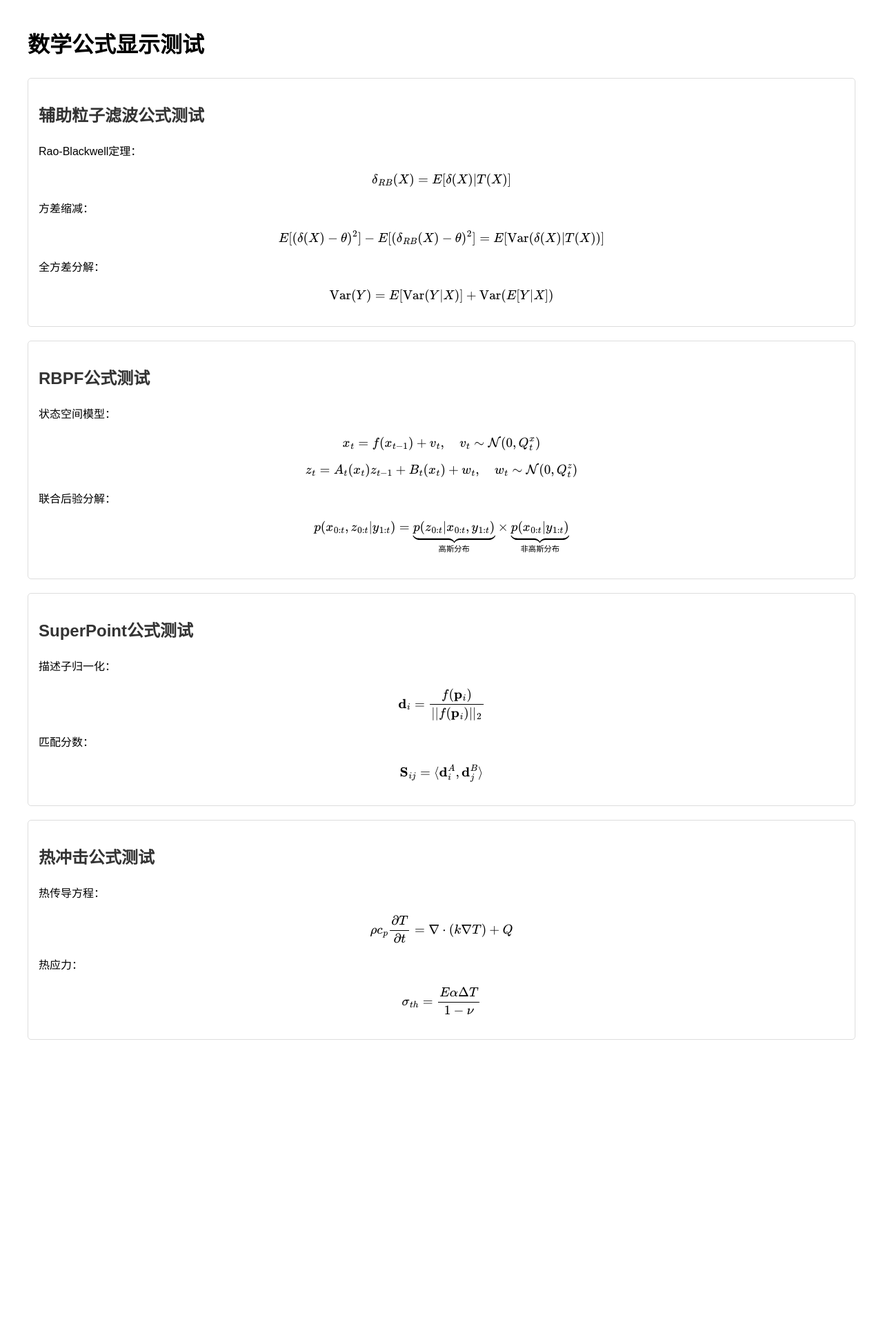
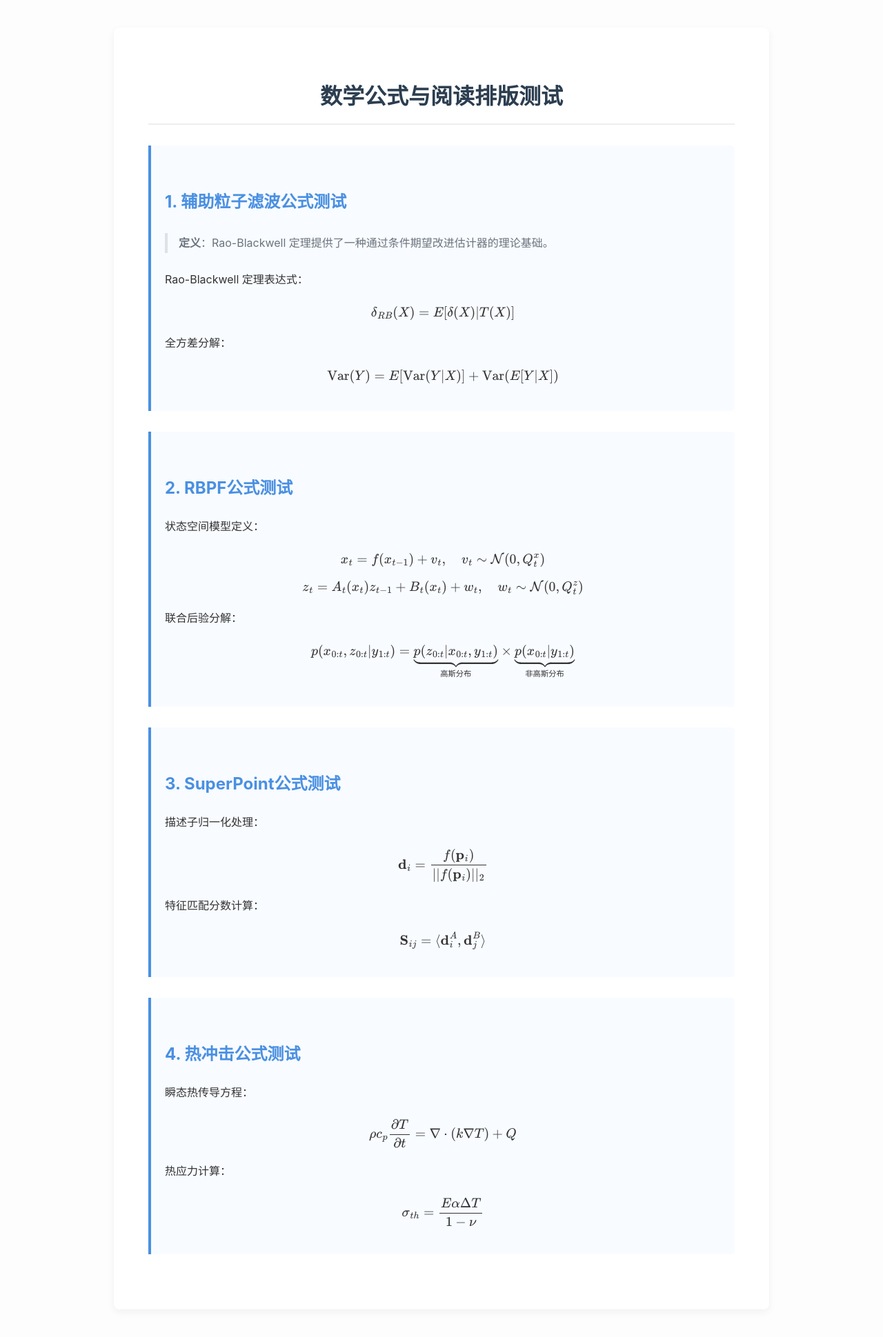
Before and after one commit to yuruofeng/yuruofeng.github.io, a Jekyll site: the page test-math.html, which Jekyll copies as it is, in a window 1280 px wide. Shown: the whole page at 69% size. Built offline with Jekyll 4.4.1, drawn with Linux system fonts in a browser that asks for light colours; before the commit the page ends 1548 px from its top, so only the background shows below that.

Commit message:
优化排版

```diff
--- a/test-math.html
+++ b/test-math.html
@@ -7,29 +7,59 @@
     <script src="https://polyfill.io/v3/polyfill.min.js?features=es6"></script>
     <script id="MathJax-script" async src="https://cdn.jsdelivr.net/npm/mathjax@3/es5/tex-mml-chtml.js"></script>
     <style>
-        body { font-family: Arial, sans-serif; margin: 40px; line-height: 1.6; }
-        .formula-test { margin: 20px 0; padding: 15px; border: 1px solid #ddd; border-radius: 5px; }
-        h2 { color: #333; }
+        body {
+            font-family: -apple-system, BlinkMacSystemFont, "Segoe UI", Roboto, "Helvetica Neue", Arial, sans-serif;
+            margin: 0;
+            padding: 40px 20px;
+            line-height: 1.8;
+            background-color: #fdfdfd; /* 极简浅灰白背景 */
+            color: #333; /* 深灰色文字 */
+        }
+        .container {
+            max-width: 850px;
+            margin: 0 auto;
+            background: #fff;
+            padding: 50px;
+            box-shadow: 0 4px 12px rgba(0,0,0,0.05);
+            border-radius: 8px;
+        }
+        .formula-test {
+            margin: 30px 0;
+            padding: 20px;
+            border-left: 4px solid #4a90e2;
+            background-color: #f8fbff;
+            border-radius: 0 5px 5px 0;
+        }
+        h1 { color: #2c3e50; border-bottom: 2px solid #eee; padding-bottom: 10px; text-align: center; }
+        h2 { color: #4a90e2; margin-top: 40px; }
+        p { margin-bottom: 1.5em; }
+        blockquote {
+            border-left: 4px solid #dfe2e5;
+            color: #6a737d;
+            padding: 0 1em;
+            margin: 1.5em 0;
+        }
     </style>
 </head>
 <body>
-    <h1>数学公式显示测试</h1>
+    <div class="container">
+        <h1>数学公式与阅读排版测试</h1>
 
         <div class="formula-test">
-        <h2>辅助粒子滤波公式测试</h2>
-        <p>Rao-Blackwell定理：</p>
+            <h2>1. 辅助粒子滤波公式测试</h2>
+            <blockquote>
+                <strong>定义</strong>：Rao-Blackwell 定理提供了一种通过条件期望改进估计器的理论基础。
+            </blockquote>
+            <p>Rao-Blackwell 定理表达式：</p>
             $$\delta_{RB}(X) = E[\delta(X) | T(X)]$$
-
-        <p>方差缩减：</p>
-        $$E[(\delta(X) - \theta)^2] - E[(\delta_{RB}(X) - \theta)^2] = E[\text{Var}(\delta(X) | T(X))]$$
 
             <p>全方差分解：</p>
             $$\text{Var}(Y) = E[\text{Var}(Y|X)] + \text{Var}(E[Y|X])$$
         </div>
 
     <div class="formula-test">
-        <h2>RBPF公式测试</h2>
-        <p>状态空间模型：</p>
+        <h2>2. RBPF公式测试</h2>
+        <p>状态空间模型定义：</p>
         $$x_t = f(x_{t-1}) + v_t, \quad v_t \sim \mathcal{N}(0, Q_t^x)$$
 
         $$z_t = A_t(x_t)z_{t-1} + B_t(x_t) + w_t, \quad w_t \sim \mathcal{N}(0, Q_t^z)$$
@@ -39,21 +69,22 @@
     </div>
 
     <div class="formula-test">
-        <h2>SuperPoint公式测试</h2>
-        <p>描述子归一化：</p>
+        <h2>3. SuperPoint公式测试</h2>
+        <p>描述子归一化处理：</p>
         $$\mathbf{d}_i = \frac{f(\mathbf{p}_i)}{||f(\mathbf{p}_i)||_2}$$
 
-        <p>匹配分数：</p>
+        <p>特征匹配分数计算：</p>
         $$\mathbf{S}_{ij} = \langle \mathbf{d}_i^A, \mathbf{d}_j^B \rangle$$
     </div>
 
     <div class="formula-test">
-        <h2>热冲击公式测试</h2>
-        <p>热传导方程：</p>
+        <h2>4. 热冲击公式测试</h2>
+        <p>瞬态热传导方程：</p>
         $$\rho c_p \frac{\partial T}{\partial t} = \nabla \cdot (k \nabla T) + Q$$
 
-        <p>热应力：</p>
+        <p>热应力计算：</p>
         $$\sigma_{th} = \frac{E \alpha \Delta T}{1 - \nu}$$
+    </div>
     </div>
 </body>
 </html>
```
Also changed, not shown: _notes/auxiliary-particle-filter-mathematical-derivation.md (+14 -23 lines), _notes/rao-blackwellized-particle-filter.md (+13 -12 lines). Lines whose indentation alone changed are shown as unchanged.
